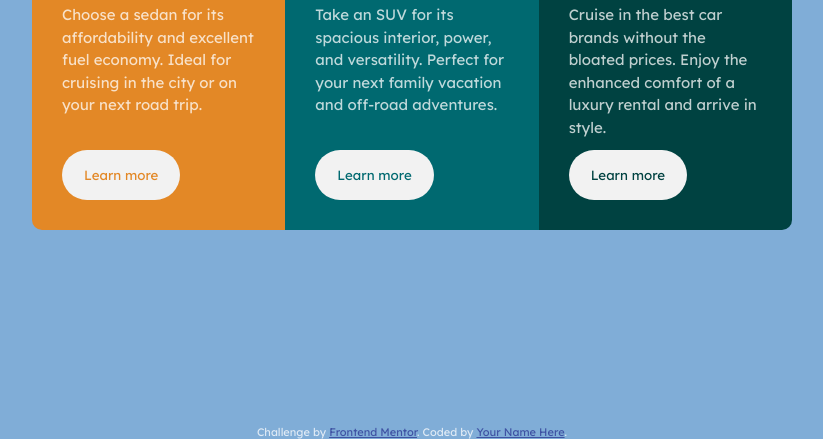
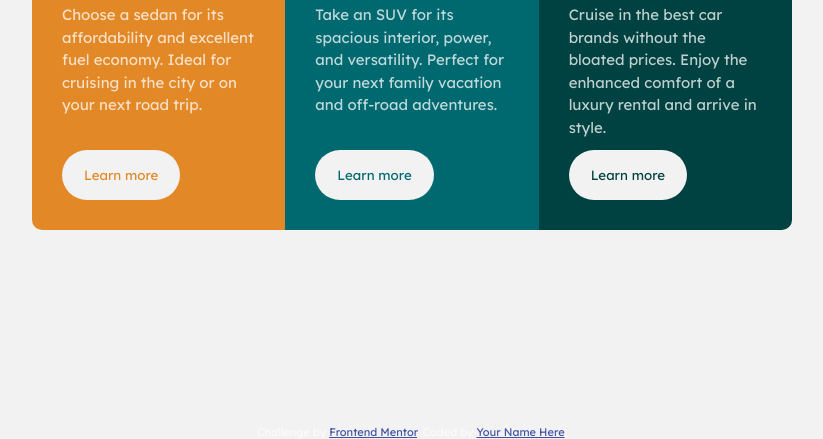
Before and after one commit to dmitriykosenkov/3-columns-preview-cards, a plain HTML site: page index.html in a window 1280 px wide. Shown: the part 375-814 px from the top of the page, without its empty margins (228-1051 px from the left). Drawn offline with Linux system fonts and the light colour scheme.

Commit message:
correct background

```diff
--- a/scss/styles.scss
+++ b/scss/styles.scss
@@ -14,7 +14,7 @@ body {
    font-family: "Lexend";
    font-size: 15px;
    color: hsla(0, 0%, 100%, 0.75);
-   background-color: #80add7;
+   background-color: hsl(0, 0%, 95%);
 }
 button {
    font-family: "Lexend";
```
Also changed, not shown: css/styles.css.
